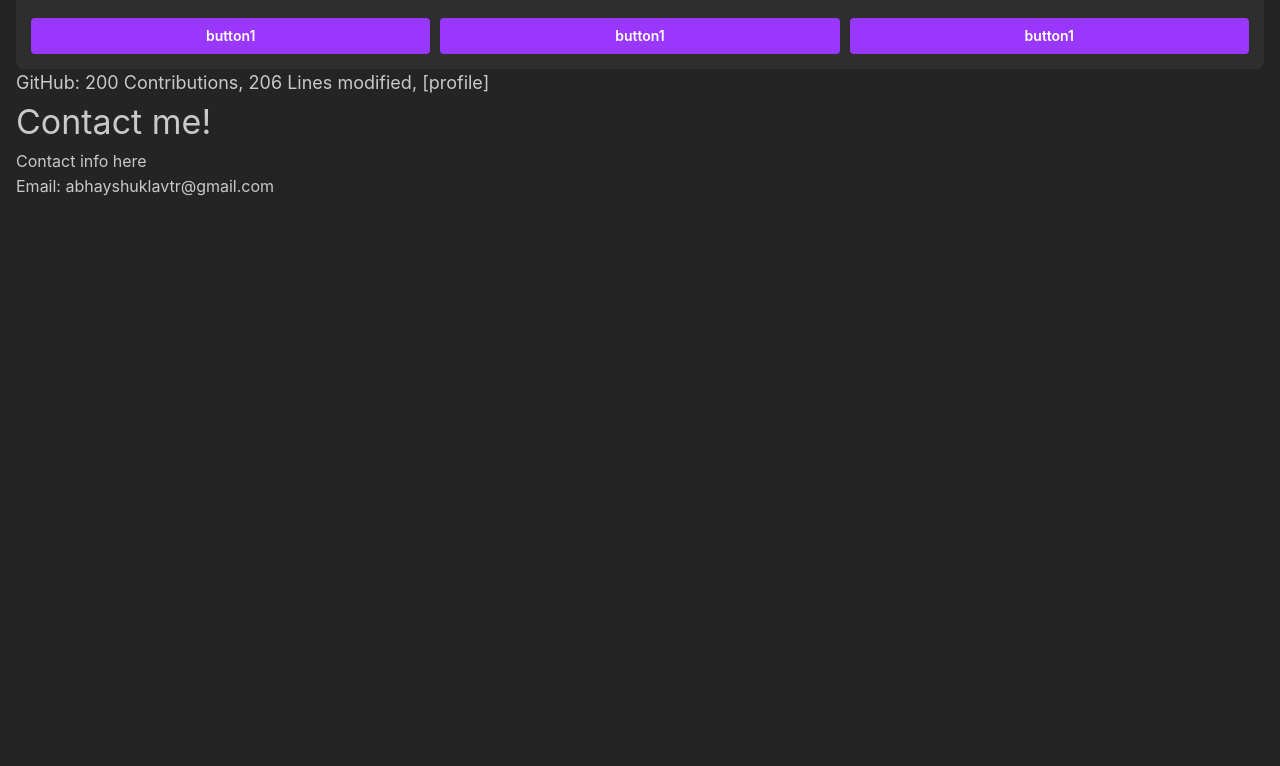
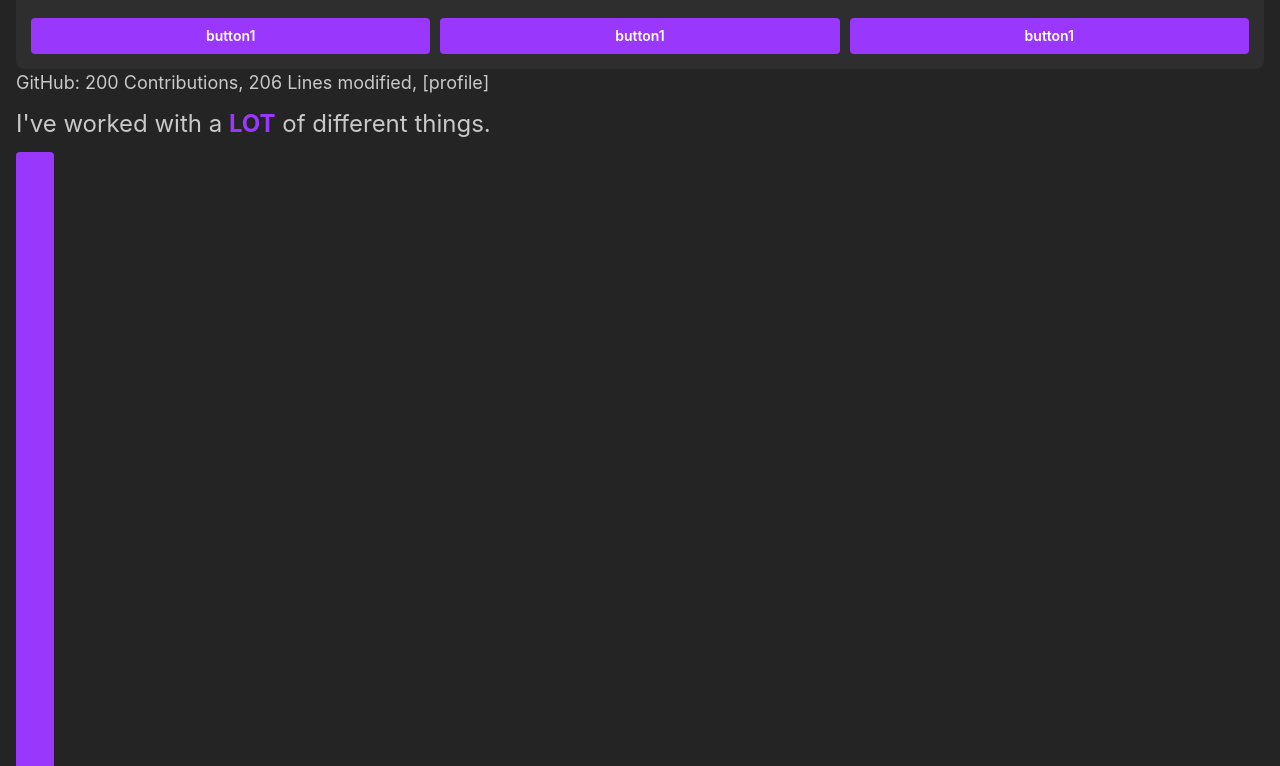
Before and after one commit to shuklabhay/shuklabhay.github.io, a React (Vite) app: page / in a window 1280 px wide. Shown: the part 1514-2280 px from the top of the page. Before the commit the page ends 1713 px from the top, so only its background shows below. Built offline with nearby package versions, Linux system fonts and the light colour scheme.

Commit message:
fix stuff

```diff
--- a/src/components/HomeBackground.tsx
+++ b/src/components/HomeBackground.tsx
@@ -46,7 +46,7 @@ export function HomeBackground({
       setGradientOpacity(
         scrollInformation.projectsPosition !== 0
           ? calculateScrollProgressOpacity(scrollInformation.projectsPosition)
-          : 1,
+          : 1
       );
     };
 
--- a/src/components/Navbar.tsx
+++ b/src/components/Navbar.tsx
@@ -94,6 +94,17 @@ export function Navbar() {
             Projects
           </Button>
           <Button
+            onClick={() =>
+              scrollViewportTo(scrollInformation.qualificationsPositon)
+            }
+            variant="subtle"
+            color={
+              scrollInformation.isQualificationsFocused ? "main.3" : undefined
+            }
+          >
+            Qualifications
+          </Button>
+          <Button
             onClick={() => scrollViewportTo(scrollInformation.contactPosition)}
             variant="subtle"
             color={scrollInformation.isContactFocused ? "main.3" : undefined}
--- a/src/pages/PageStack.tsx
+++ b/src/pages/PageStack.tsx
@@ -4,12 +4,14 @@ import { Container } from "@mantine/core";
 import Contact from "./Contact.tsx";
 import Home from "./Home.tsx";
 import Projects from "./Projects.tsx";
+import Qualifications from "./Qualifications.tsx";
 
 export default function PageStack() {
   // Hooks
   const { setScrollInformation } = useScrollContext();
   const landingRef = useRef<HTMLDivElement>(null);
   const projectsRef = useRef<HTMLDivElement>(null);
+  const qualificationsRef = useRef<HTMLDivElement>(null);
   const contactRef = useRef<HTMLDivElement>(null);
 
   const [isMobile, setIsMobile] = useState(false);
@@ -31,9 +33,16 @@ export default function PageStack() {
 
   useEffect(() => {
     const updateScrollInformation = () => {
-      if (landingRef.current && projectsRef.current && contactRef.current) {
+      if (
+        landingRef.current &&
+        projectsRef.current &&
+        qualificationsRef.current &&
+        contactRef.current
+      ) {
         const newLandingPositon = landingRef.current.offsetTop - scrollOffet;
         const newProjectsPositon = projectsRef.current.offsetTop - scrollOffet;
+        const newQualificationsPositon =
+          qualificationsRef.current.offsetTop - scrollOffet;
         const newContactPositon = contactRef.current.offsetTop - scrollOffet;
         const scrollTop = window.scrollY;
         const scrollBottom = scrollTop + window.innerHeight;
@@ -41,10 +50,14 @@ export default function PageStack() {
         setScrollInformation({
           landingPosition: newLandingPositon,
           projectsPosition: newProjectsPositon,
+          qualificationsPositon: newQualificationsPositon,
           contactPosition: newContactPositon,
           isLandingFocused: scrollTop < newProjectsPositon,
           isProjectsFocused:
             scrollTop >= newProjectsPositon &&
+            scrollBottom < newQualificationsPositon + window.innerHeight,
+          isQualificationsFocused:
+            scrollTop >= newQualificationsPositon &&
             scrollBottom < newContactPositon + scrollOffet,
           isContactFocused: scrollBottom >= newContactPositon + scrollOffet,
         });
@@ -85,6 +98,10 @@ export default function PageStack() {
         <Projects isMobile={isMobile} />
       </Container>
 
+      <Container size="sx" ref={qualificationsRef}>
+        <Qualifications />
+      </Container>
+
       <Container size="sx" ref={contactRef}>
         <Contact />
       </Container>
--- a/src/pages/Projects.tsx
+++ b/src/pages/Projects.tsx
@@ -1,14 +1,14 @@
 import { Stack, Text } from "@mantine/core";
 import ProjectCard from "../components/ProjectCard";
 import { useEffect, useState } from "react";
-import loadSiteData from "../utils/staticdata";
+import loadProjectsData from "../utils/data";
 
 export default function Projects({ isMobile }: { isMobile: boolean }) {
   const [siteData, setSiteData] = useState<SiteData>();
 
   useEffect(() => {
     async function fetchData() {
-      const newSiteData = await loadSiteData();
+      const newSiteData = await loadProjectsData();
       setSiteData(newSiteData);
     }
     fetchData();
--- /dev/null
+++ b/src/pages/Qualifications.tsx
@@ -0,0 +1,24 @@
+import { Button, Text } from "@mantine/core";
+
+export default function Qualifications() {
+  return (
+    <>
+      <div style={{ paddingBlock: 10 }}>
+        <Text fz={{ base: 16, sm: 24 }} lh={1.5}>
+          I've worked with a{" "}
+          <Text span c="main" fw={700} inherit>
+            LOT
+          </Text>{" "}
+          of different things.
+        </Text>
+      </div>
+
+      <Button h={700}></Button>
+
+      {/* <Text fz={{ base: 16, sm: 18 }}>
+        GitHub: {siteData.ghStats.contributions} Contributions,{" "}
+        {siteData.ghStats.linesModified} Lines modified, [profile]
+      </Text> */}
+    </>
+  );
+}
--- a/src/utils/staticdata.ts
+++ b/src/utils/data.ts
@@ -1,4 +1,4 @@
-export default async function loadSiteData() {
+export default async function loadProjectsData() {
   const awards = await getAwardData();
   const ghStats = await getGHStatsData();
   const projects = await getProjectsData();
@@ -17,6 +17,7 @@ async function getAwardData(): Promise<AwardData[]> {
     const response = await fetch(`sitedata/awards.json`);
     const data: AwardData[] = await response.json();
     return data;
+    //MAKE SURE THAT THE DATE COMPONENTS ARE PROPERLY MADE INTO DATE OBJECTS
   } catch (error) {
     console.error("Error fetching data:", error);
     return [] as unknown as AwardData[];
@@ -39,6 +40,7 @@ async function getProjectsData(): Promise<ProjectData[]> {
     const response = await fetch(`sitedata/projects.json`);
     const data: ProjectData[] = await response.json();
     return data;
+    //MAKE SURE THAT THE DATE COMPONENTS ARE PROPERLY MADE INTO DATE OBJECTS
   } catch (error) {
     console.error("Error fetching data:", error);
     return [] as unknown as ProjectData[];
--- a/src/utils/scrollContext.tsx
+++ b/src/utils/scrollContext.tsx
@@ -3,9 +3,11 @@ import React, { createContext, useState, useContext } from "react";
 type ScrollInfo = {
   landingPosition: number;
   projectsPosition: number;
+  qualificationsPositon: number;
   contactPosition: number;
   isLandingFocused: boolean;
   isProjectsFocused: boolean;
+  isQualificationsFocused: boolean;
   isContactFocused: boolean;
 };
 
@@ -18,7 +20,7 @@ type ScrollContextType = {
 
 const ScrollContext = createContext<ScrollContextType | undefined>(undefined);
 
-export const scrollOffet = 40;
+export const scrollOffet = 42;
 
 export const useScrollContext = () => {
   const context = useContext(ScrollContext);
@@ -34,9 +36,11 @@ export const ScrollProvider: React.FC<{ children: React.ReactNode }> = ({
   const [scrollInfo, setScrollInfo] = useState<ScrollInfo>({
     landingPosition: 0,
     projectsPosition: 0,
+    qualificationsPositon: 0,
     contactPosition: 0,
     isLandingFocused: false,
     isProjectsFocused: false,
+    isQualificationsFocused: false,
     isContactFocused: false,
   });
   const [scrollProgress, setScrollProgress] = useState(0);
```
Also changed, not shown: src/static/home_page.png (added), 1 other file (tests, documents, lock files or other folders).
